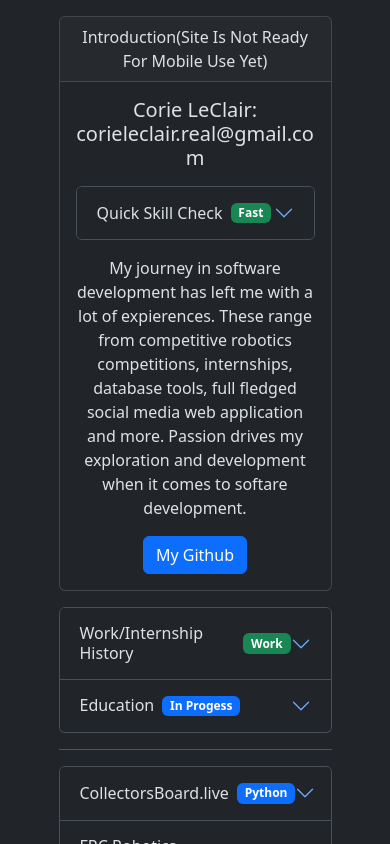
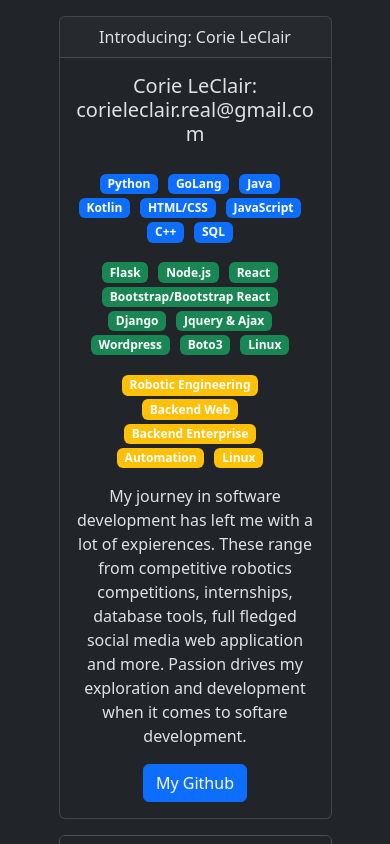
Before and after one commit to corie-lc/portfolio, a React (Create React App) app: page / in a window 390 px wide. Shown: the top 844 px of the page. Built offline with nearby package versions, Linux system fonts and the light colour scheme.

Commit message:
fixed mobile view issue

```diff
--- a/src/App.js
+++ b/src/App.js
@@ -221,7 +221,7 @@ function ToolBadges() {
 
 function LangBadges() {
   return (
-    <div style={{width: "20px;", float: "left"}}  className="mb-3" direction="horizontal" gap={2}>
+    <div style={{width: "20px;", float: "left"}}  className="mb-3 mt-3" direction="horizontal" gap={2}>
       <Badge style={{marginRight: "10px"}} bg="primary">Python</Badge>
       <Badge style={{marginRight: "10px"}} bg="primary">GoLang</Badge>
       <Badge style={{marginRight: "10px"}} bg="primary">Java</Badge>
@@ -250,12 +250,20 @@ function InterestBadges() {
 function IntroCard() {
   return (
     <Card className="mt-3 mb-3 ">
-      <Card.Header>Introduction(Site Is Not Ready For Mobile Use Yet)</Card.Header>
+      <Card.Header>Introducing: Corie LeClair </Card.Header>
       <Card.Body>
         <Card.Title>Corie LeClair: corieleclair.real@gmail.com</Card.Title>
 
         <Card.Text>
-        <QuickOverView />
+        <LangBadges />
+        <br />
+        <ToolBadges/>
+        <br />
+
+        <InterestBadges/>
+        <br />
+        <br />
+        <br />
         <div>
         My journey in software development has left me with a lot of expierences. These range from competitive robotics competitions, internships, database tools, full fledged social media web application and more. Passion drives my exploration and development when it comes to softare development.
         </div>
@@ -266,26 +274,6 @@ function IntroCard() {
   );
 }
 
-function QuickOverView () {
-  return (
-    <Accordion className='mt-3 mb-3 b-0'>
-      <Accordion.Item eventKey="0">
-        <Accordion.Header>Quick Skill Check  <Badge className='ms-2' bg="success">Fast</Badge></Accordion.Header>
-        <Accordion.Body>
-        <LangBadges />
-        <br />
-        <ToolBadges/>
-        <br />
-
-        <InterestBadges/>
-        <br />
-        <br />
-        <br />
-        </Accordion.Body>
-      </Accordion.Item>
-    </Accordion>
-  )
-}
 
 function HistoryContactAccord() {
   return (
```
